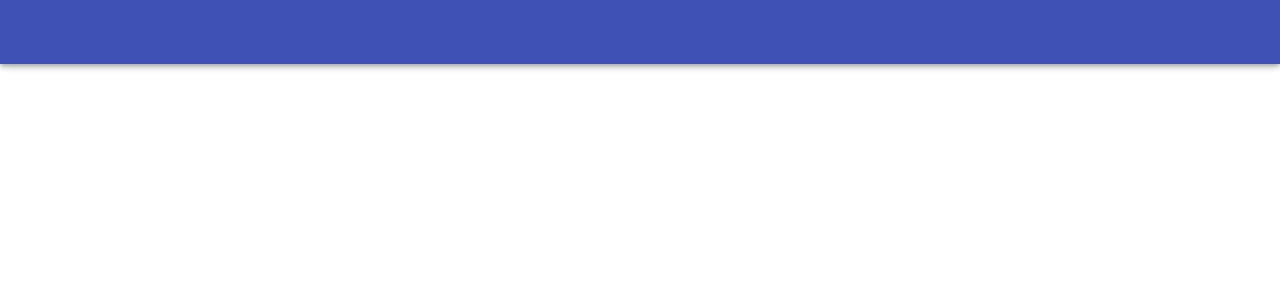
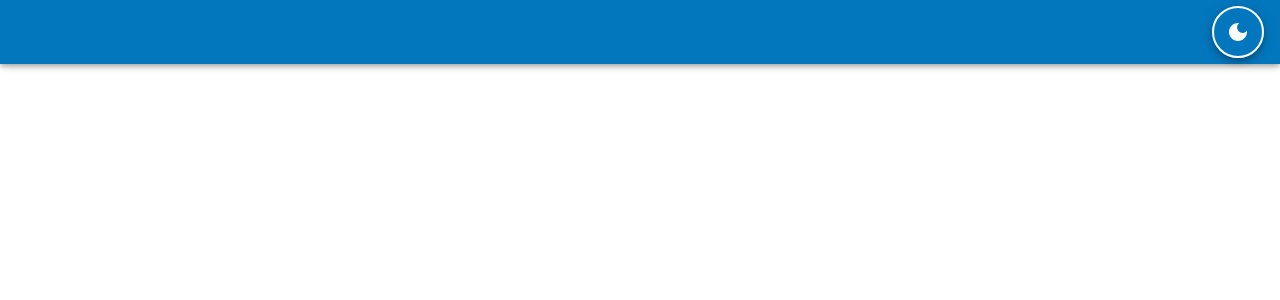
Before and after one commit to achmurali/bug-tracker, a React (Create React App) app in the folder client/: page / in a window 1280 px wide. Shown: the top 300 px of the page. Built offline with nearby package versions, Linux system fonts and the light colour scheme.

Commit message:
added themes

```diff
--- a/client/package.json
+++ b/client/package.json
@@ -4,6 +4,7 @@
   "private": true,
   "dependencies": {
     "@material-ui/core": "^4.11.3",
+    "@material-ui/icons": "^4.11.2",
     "@types/node": "^12.20.7",
     "@types/react": "^17.0.3",
     "@types/react-dom": "^17.0.3",
--- a/client/src/components/navigation-bar.tsx
+++ b/client/src/components/navigation-bar.tsx
@@ -1,11 +1,52 @@
-import React from 'react';
+import React, { useContext } from 'react';
 import AppBar from '@material-ui/core/AppBar';
 import Toolbar from '@material-ui/core/Toolbar';
+import { makeStyles } from '@material-ui/core';
+import { SvgIcon,IconButton } from '@material-ui/core'
+
+import { ThemeContext } from "./themes/customThemeProvider"
+
+const useStyles = makeStyles((theme) => ({
+    toolBar : {
+    },
+    appBar: {
+        zIndex: theme.zIndex.drawer + 1,
+    },
+    endDiv : {
+        display: 'block',
+        position: 'absolute',
+        right: '1em',
+    },
+    themeButton : {
+        zIndex : theme.zIndex.drawer + 1,
+        boxShadow: theme.shadows[5],
+        border: "2px solid #ffffff"
+    }
+}))
 
 const NavigationBar:React.FC = () => {
+
+    const setTheme = useContext(ThemeContext);
+
+    const classes = useStyles();
+
+    const handleThemeClick = () => {
+
+    };
+
     return (
-        <AppBar>
-            <Toolbar>
+        <AppBar className = {classes.appBar}>
+            <Toolbar classes={{
+                root: classes.toolBar
+            }}>
+                <div className = {classes.endDiv}>
+                    <IconButton onClick = {handleThemeClick} className = {classes.themeButton}>
+                        <SvgIcon>
+                            <path d="M12,3c-4.97,0-9,4.03-9,9s4.03,9,9,9s9-4.03,9-9c0-0.46-0.04-0.92-0.1-1.36c-0.98,1.37-2.58,2.26-4.4,2.26 c-2.98,0-5.4-2.42-5.4-5.4c0-1.81,0.89-3.42,2.26-4.4C12.92,3.04,12.46,3,12,3L12,3z"
+                                  color="white"  />
+                        </SvgIcon>
+                    </IconButton>
+                </div>
             </Toolbar>
         </AppBar>
     );
--- /dev/null
+++ b/client/src/components/themes/base.ts
@@ -0,0 +1,12 @@
+import light from './normal';
+import dark from './dark';
+import { Theme } from '@material-ui/core';
+
+const themes:{ [key: string]: Theme } = {
+  light,
+  dark,
+}
+
+export default function getTheme(theme:string) : Theme {
+  return themes[theme]
+}
--- /dev/null
+++ b/client/src/components/themes/customThemeProvider.tsx
@@ -0,0 +1,28 @@
+import React, { ReactElement, useState } from 'react'
+import { MuiThemeProvider } from '@material-ui/core';
+import getTheme from './base'
+
+export const ThemeContext = React.createContext((theme:string):void => {});
+
+const key:string = "appTheme"
+
+const CustomThemeProvider = (props:{[key:string]:ReactElement}) => {
+    const storedTheme:string = localStorage.getItem(key) || "light";
+
+    const [themeName,setThemeName] = useState(storedTheme);
+
+    const setGlobalTheme = (theme:string) => {
+        localStorage.setItem(key,theme);
+        setThemeName(theme);
+    };
+
+    const theme = getTheme(themeName);
+
+    return (
+    <ThemeContext.Provider value={setGlobalTheme}>
+      <MuiThemeProvider theme={theme}>{props.children}</MuiThemeProvider>
+    </ThemeContext.Provider>
+    );
+}
+
+export default CustomThemeProvider
--- /dev/null
+++ b/client/src/components/themes/dark.ts
@@ -0,0 +1,18 @@
+import { createMuiTheme } from '@material-ui/core/styles'
+import { red } from '@material-ui/core/colors'
+
+// Dark theme
+const theme = createMuiTheme({
+  palette: {
+    type: 'dark',
+  },
+  overrides:{
+    MuiToolbar:{
+      root:{
+        backgroundColor:"#0277bd"
+      }
+    }
+  }
+})
+
+export default theme
--- /dev/null
+++ b/client/src/components/themes/normal.ts
@@ -0,0 +1,26 @@
+import { createMuiTheme } from '@material-ui/core/styles'
+import { red } from '@material-ui/core/colors'
+
+// Normal or default theme
+const theme = createMuiTheme({
+  palette: {
+    type: 'light',
+    primary: {
+      light: '#58a5f0',
+      main: '#0277bd',
+      dark: '#004c8c',
+    },
+    secondary: {
+      light: '#b3e5fc',
+      main: '#bbdefb',
+      dark: '#82b3c9',
+    },
+    error: {
+      main: red.A400,
+    },
+    background: {
+      default: '#f5f5f5',
+    },
+  },
+})
+export default theme
--- a/client/src/index.tsx
+++ b/client/src/index.tsx
@@ -1,13 +1,17 @@
 import React from 'react';
 import ReactDOM from 'react-dom';
 import {BrowserRouter} from 'react-router-dom';
+
 import App from './App';
+import CustomThemeProvider from './components/themes/customThemeProvider';
 
 ReactDOM.render(
   <React.StrictMode>
+    <CustomThemeProvider>
     <BrowserRouter>
       <App />
     </BrowserRouter>
+    </CustomThemeProvider>
   </React.StrictMode>,
   document.getElementById('root')
 );
```
Also changed, not shown: 1 other file (tests, documents, lock files or other folders).
